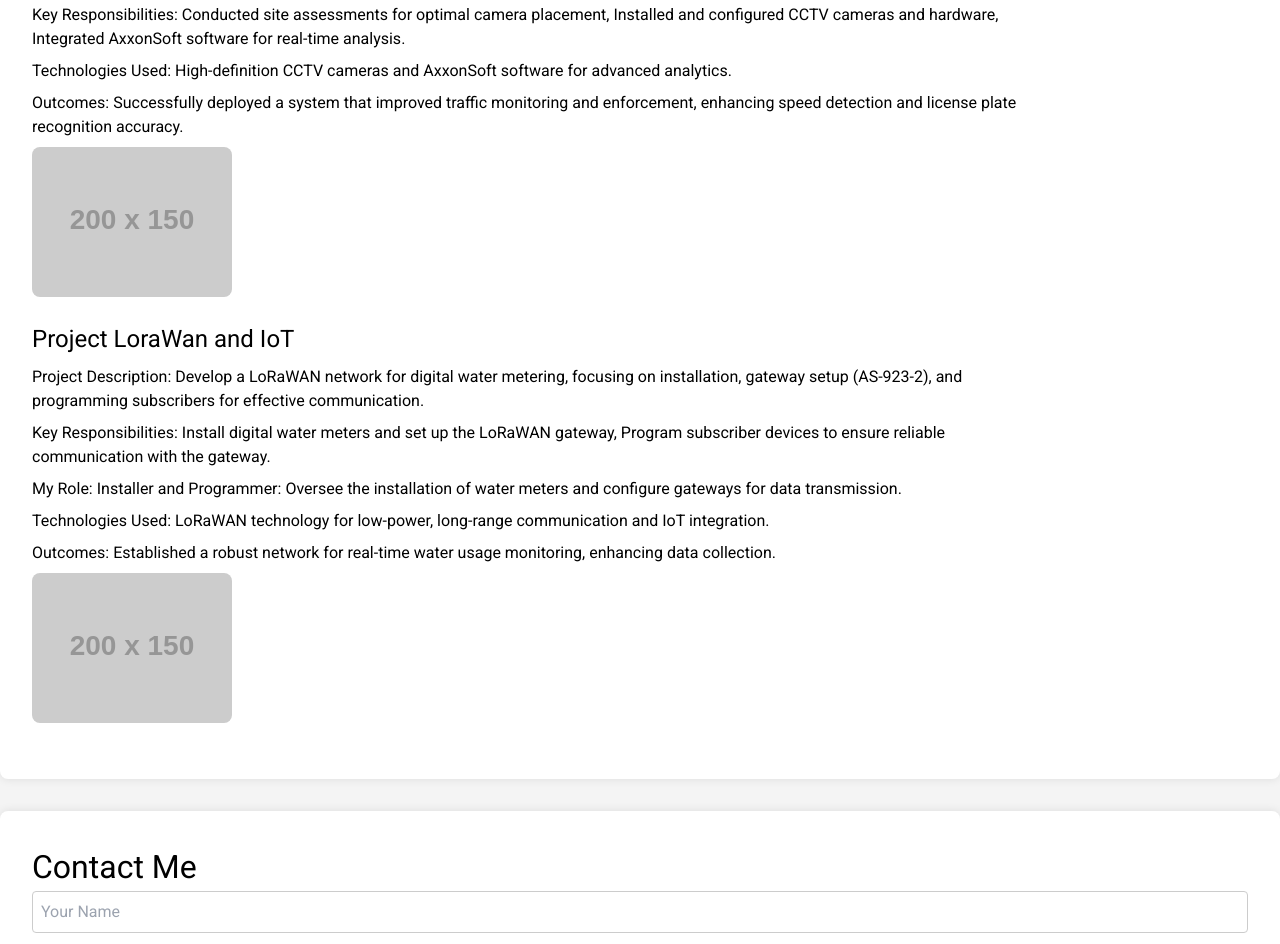
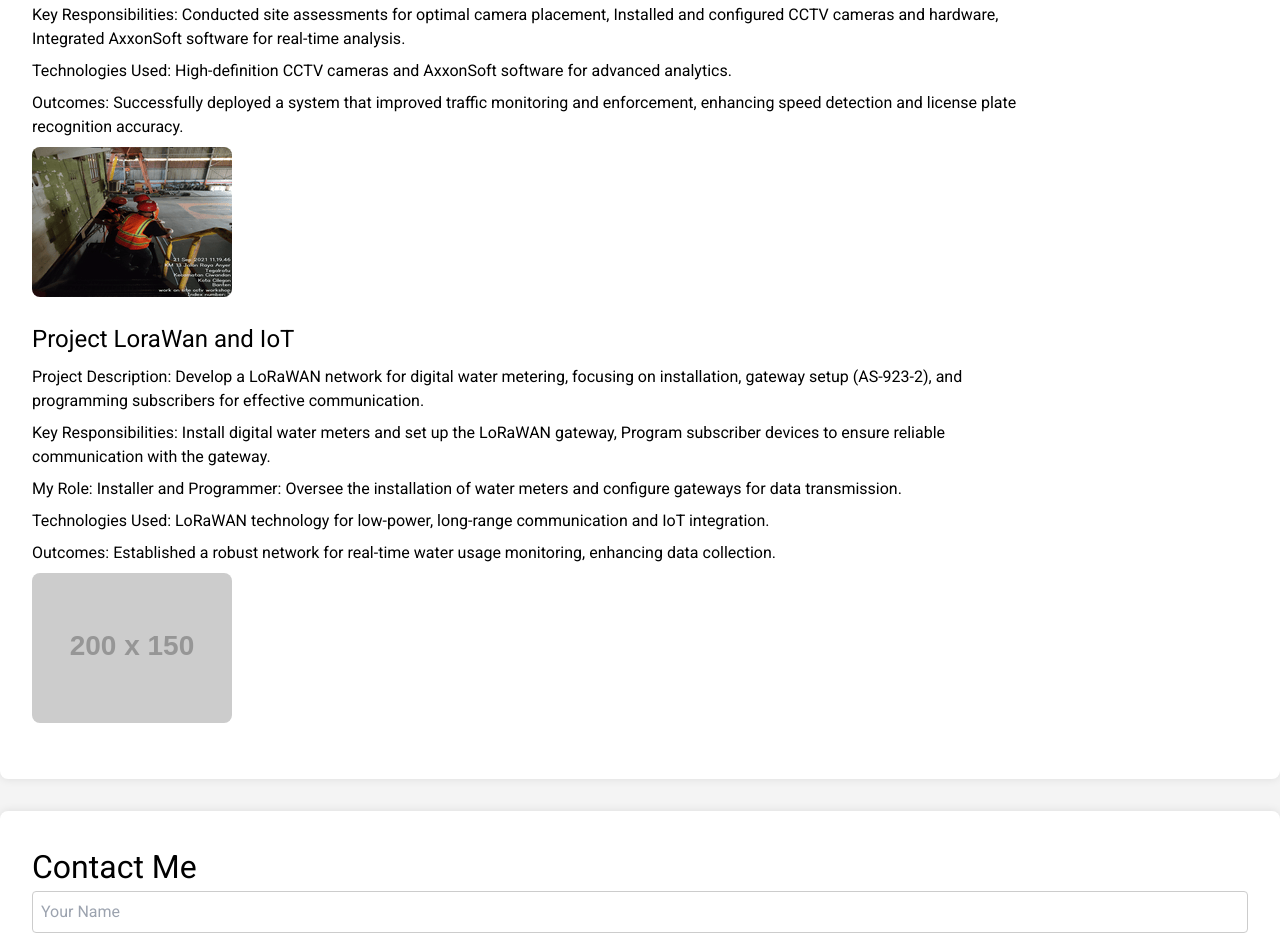
Before and after one commit to Andosilaen/portopolio, a plain HTML site: page index.html in a window 1280 px wide. Shown: the part 2084-3028 px from the top of the page. Drawn offline with nearby package versions, Linux system fonts and the light colour scheme; placeholder pictures from the web are drawn by us.

Commit message:
Update index.html

```diff
--- a/index.html
+++ b/index.html
@@ -317,7 +317,7 @@
       <p>
        Outcomes: Successfully deployed a system that improved traffic monitoring and enforcement, enhancing speed detection and license plate recognition accuracy.
       </p>
-	  <img alt="Screenshot of Project 2.1, a responsive e-commerce website" src="https://placehold.co/200x150"/ img alt="Screenshot of Project 2.2, a responsive e-commerce website" src="https://placehold.co/200x150"/ img alt="Screenshot of Project 2.3, a responsive e-commerce website" src="https://placehold.co/200x150"/>
+	  <img alt="Screenshot of Project 2.1, a responsive e-commerce website" src="https://github.com/Andosilaen/portopolio/blob/main/cctv2.png"/ img alt="Screenshot of Project 2.2, a responsive e-commerce website" src="https://placehold.co/200x150"/ img alt="Screenshot of Project 2.3, a responsive e-commerce website" src="https://placehold.co/200x150"/>
      </div>
     </div>
     <div class="project">
```
